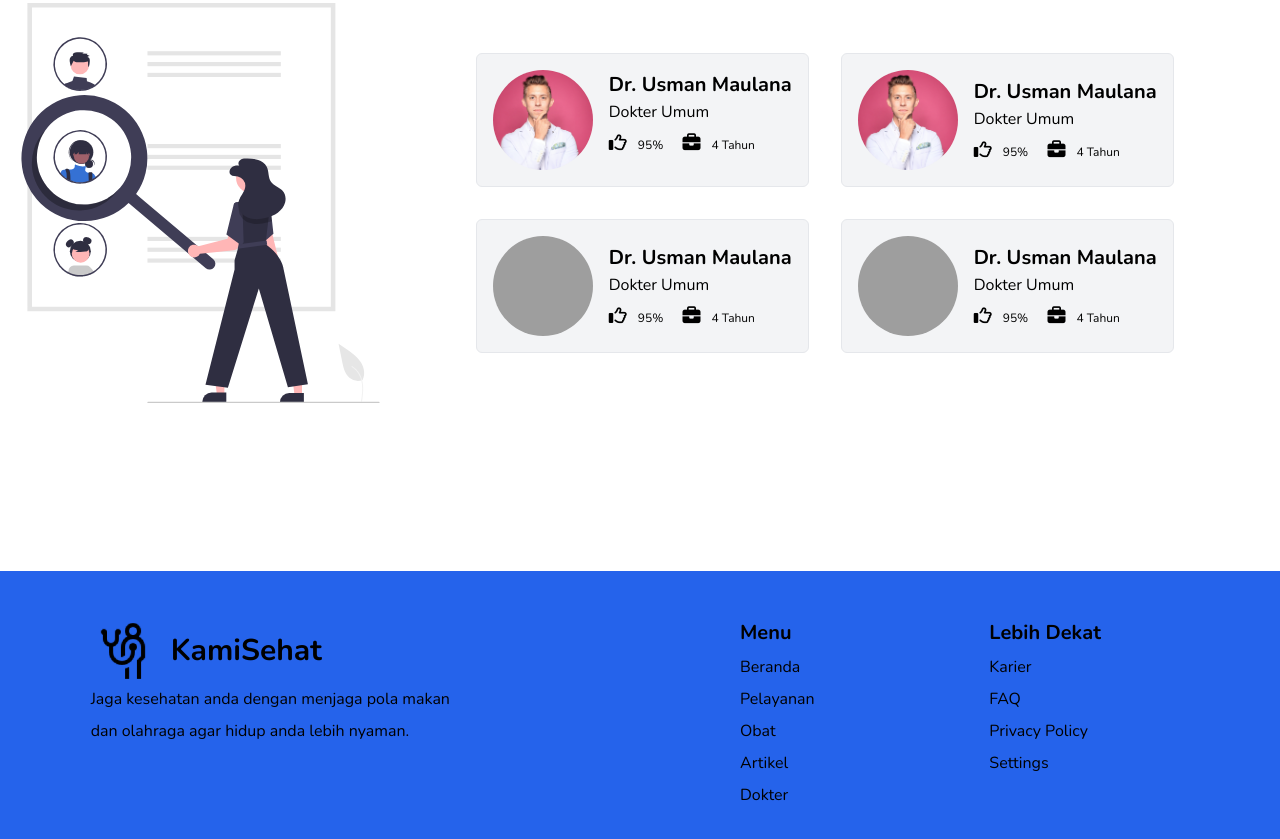
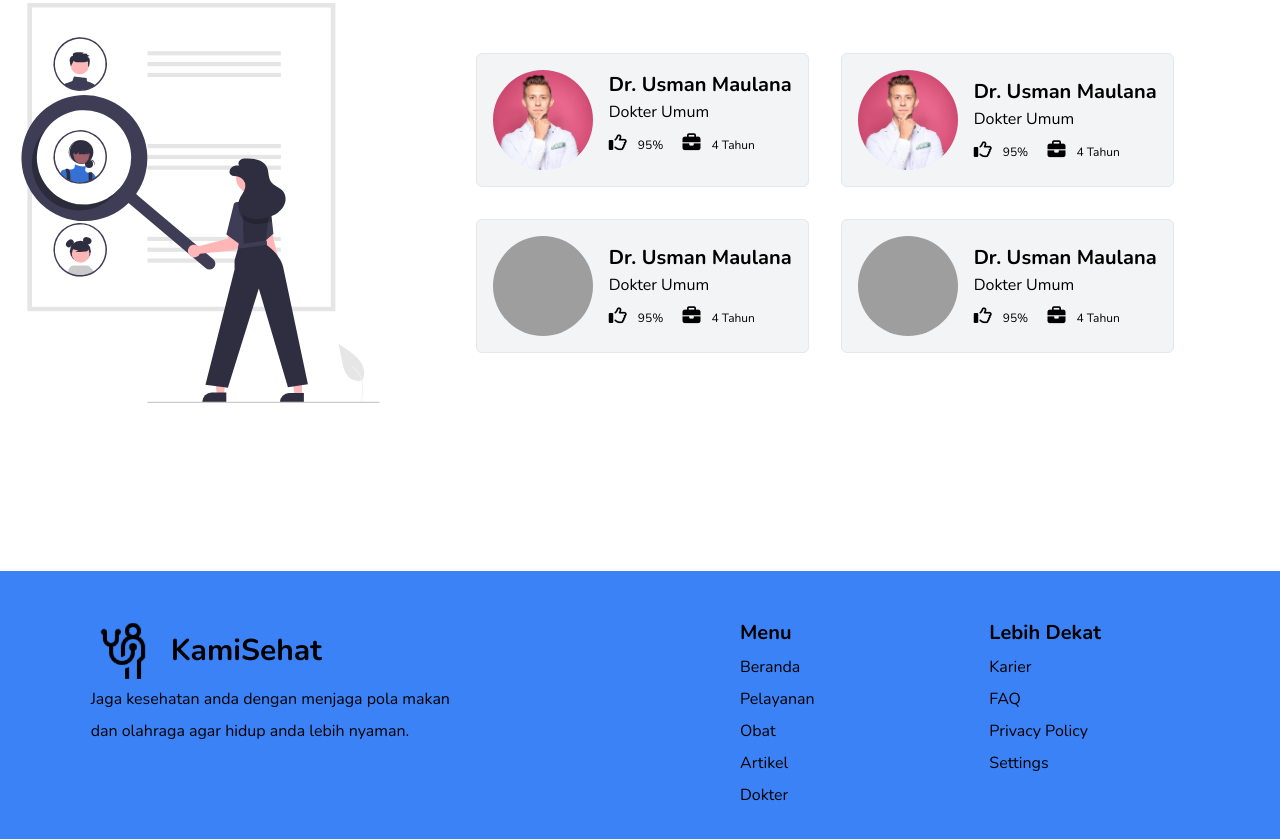
Before and after one commit to Anugerah20/KamiSehat, a website: page public/index.html in a window 1280 px wide. Shown: the part 3359-4198 px from the top of the page. Drawn offline with nearby package versions, Linux system fonts and the light colour scheme; grey boxes are pictures that could not be loaded.

Commit message:
update footer beranda

```diff
--- a/public/index.html
+++ b/public/index.html
@@ -326,7 +326,7 @@
     <!-- ! END: DOKTER -->
 
     <!-- ! START: FOOTER -->
-    <div class="footer py-12 mt-10 bg-blue-600 text-white">
+    <div class="footer py-12 mt-10 bg-blue-500 text-white">
       <div class="container mx-auto px-4">
         <div class="footer-box flex justify-around md:flex-row flex-col lg:gap-0 gap-10">
           <div class="box lg:w-[500px]">
```
